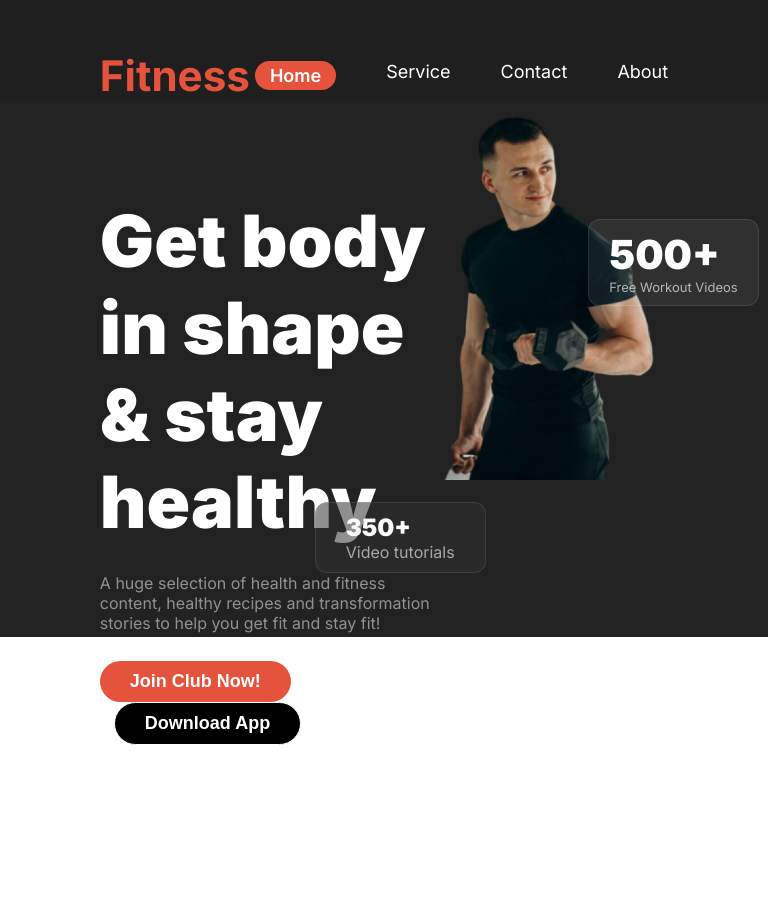
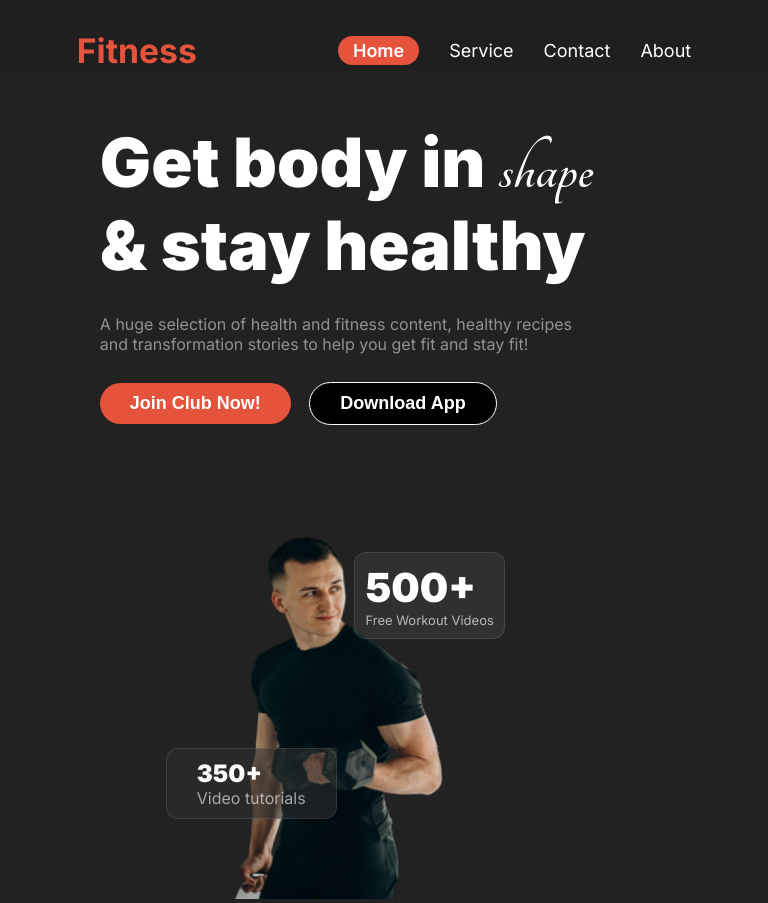
Before and after one commit to sajibanoy/Assignment-02, a plain HTML site: page index.html in a window 768 px wide. Before the commit the page ends 800 px from the top, so only its background shows below. Drawn offline with Linux system fonts and the light colour scheme.

Commit message:
update is done

```diff
--- a/Style/styles.css
+++ b/Style/styles.css
@@ -1,3 +1,4 @@
+@import url('https://fonts.googleapis.com/css2?family=Tangerine:wght@400;700&display=swap');
 @import url('https://fonts.googleapis.com/css2?family=Inter:wght@100..900&display=swap');
 body{
     font-family: "Inter", sans-serif;
@@ -40,7 +41,7 @@ body{
 }
 .navbar-items{
     display: flex;
-    gap: 50px;
+    gap: 60px;
     list-style: none;
 }
 .navbar-title{
@@ -78,20 +79,26 @@ body{
     justify-content: space-between;
 }
 .banner-text-content{
-    width: 520px;
+    width: 40%;
     height: 440px;
     margin-top: 96px;
 }
 .banner-image-content{
+    width: 40%;
     position: relative;
+    /* margin-top: 32px; */
+    /* margin-left: 167px; */
 }
 .banner-img{
-    max-width: 100%;
+    width: 100%;
 }
 .banner-text-title{
     font-size: 4.5rem;
     font-weight: 900;
     color: rgb(255, 255, 255);
+}
+.shape{
+    font-family: "Tangerine", cursive;
 }
 .banner-text-description{
     font-size: 1rem;
--- a/index.html
+++ b/index.html
@@ -41,7 +41,7 @@
         <section class="banner-container">
             <div class="banner-content">
                 <div class="banner-text-content">
-                    <h1 class="banner-text-title">Get body in shape & stay healthy</h1>
+                    <h1 class="banner-text-title">Get body in <span class="shape">shape</span> & stay healthy</h1>
                     <p class="banner-text-description">A huge selection of health and fitness content, healthy recipes
                         and transformation stories to help you get fit and stay fit!</p>
                     <div class="banner-text-button">
--- a/responsive.css
+++ b/responsive.css
@@ -1,5 +1,43 @@
 @media screen and (min-width: 577px) and (max-width:992px){
-
+    .navbar-container{
+        max-width: 80%;
+        margin: 0 auto;
+        padding-top: 30px;
+    }
+    .navbar-items{
+        gap: 30px;
+        align-items: center;
+    }
+    .navbar-title{
+        font-size: 1.8rem;
+    }
+    .banner-content{
+        flex-direction: column;
+    }
+    .banner-text-content{
+        margin-top: 50px;
+        width: 500px;
+        height: 400px;
+    }
+    .banner-text-title{
+        font-size: 4.25rem;
+    }
+    .banner-image-content{
+        margin-left: 50px;
+    }
+    .banner-img{
+        margin-left: 80px;
+    }
+    .card-01{
+        top: 8%;
+        left: 90%;
+        padding: 10px 10px;
+    }
+    .card-02{
+        bottom: 22%;
+        left: 7%;
+        padding: 10px 30px;
+    }
 }
 /* small device media query starts here */
 @media screen and (max-width:576px){
@@ -26,15 +64,18 @@
     }
     .banner-content{
         flex-direction: column;
-        margin-left: 20px;
+        margin-left: 15px;
     }
     .banner-text-title{
-        font-size: 2.25rem;
+        font-size: 3rem;
     }
     .banner-text-content{
         margin-top: 50px;
         width: 352px;
         height: 335px;
+    }
+    .banner-image-content{
+        margin-left: 50px;
     }
     .btn-primary{
         border-radius: 42px;
@@ -47,7 +88,6 @@
     }
     .btn-primary{
         padding: 10px 10px;
-
     }
     .btn-download{
         padding: 10px 10px;
@@ -58,10 +98,11 @@
     }
     .banner-image-content{
         position: relative;
-        width: 349px;
+        /* width: 349px; */
+        width: 100%;
     }
     .banner-img{
-        max-width: 100%;
+        /* max-width: 100%; */
     }
     .card-01{
         top: 8%;
```
